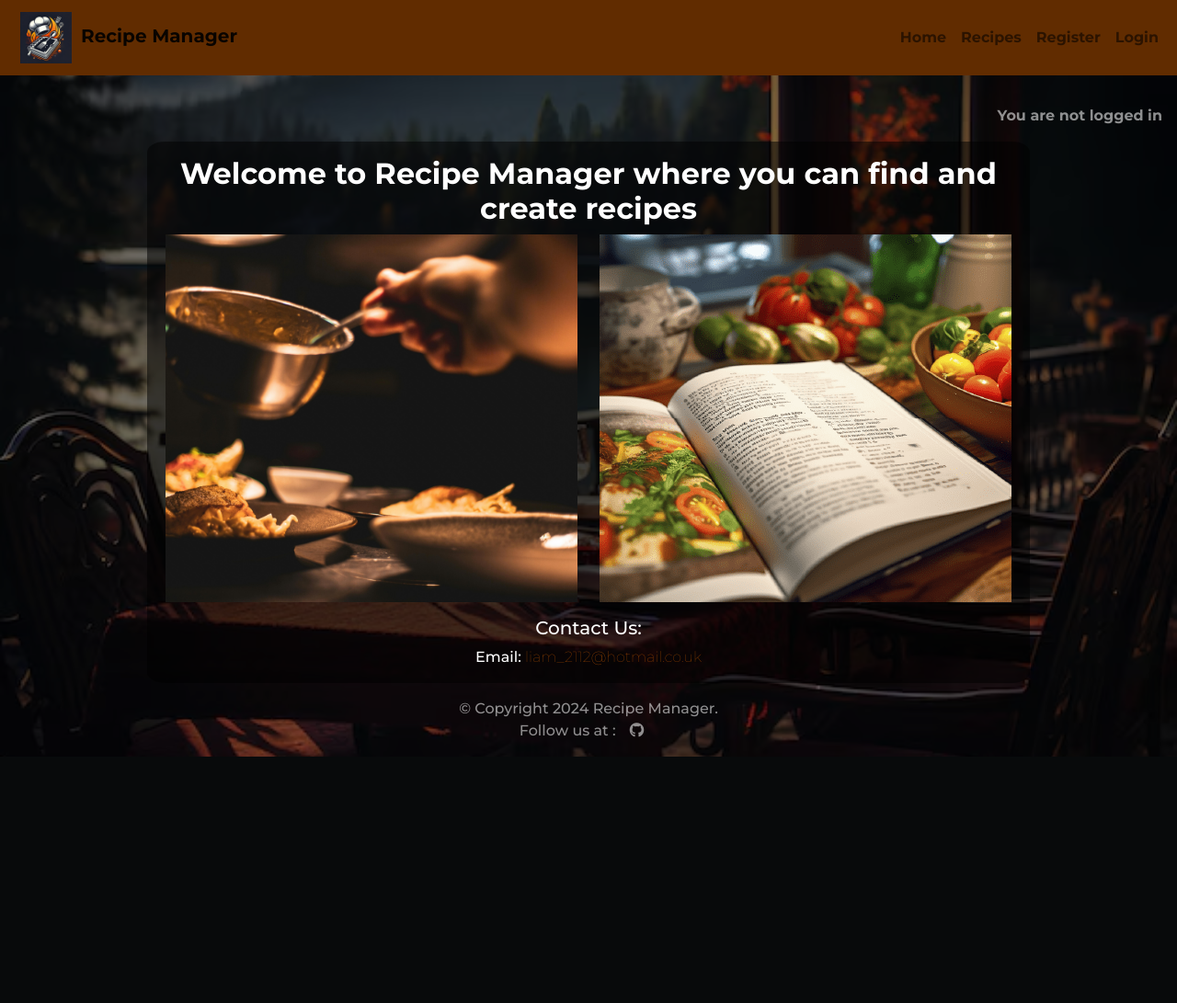
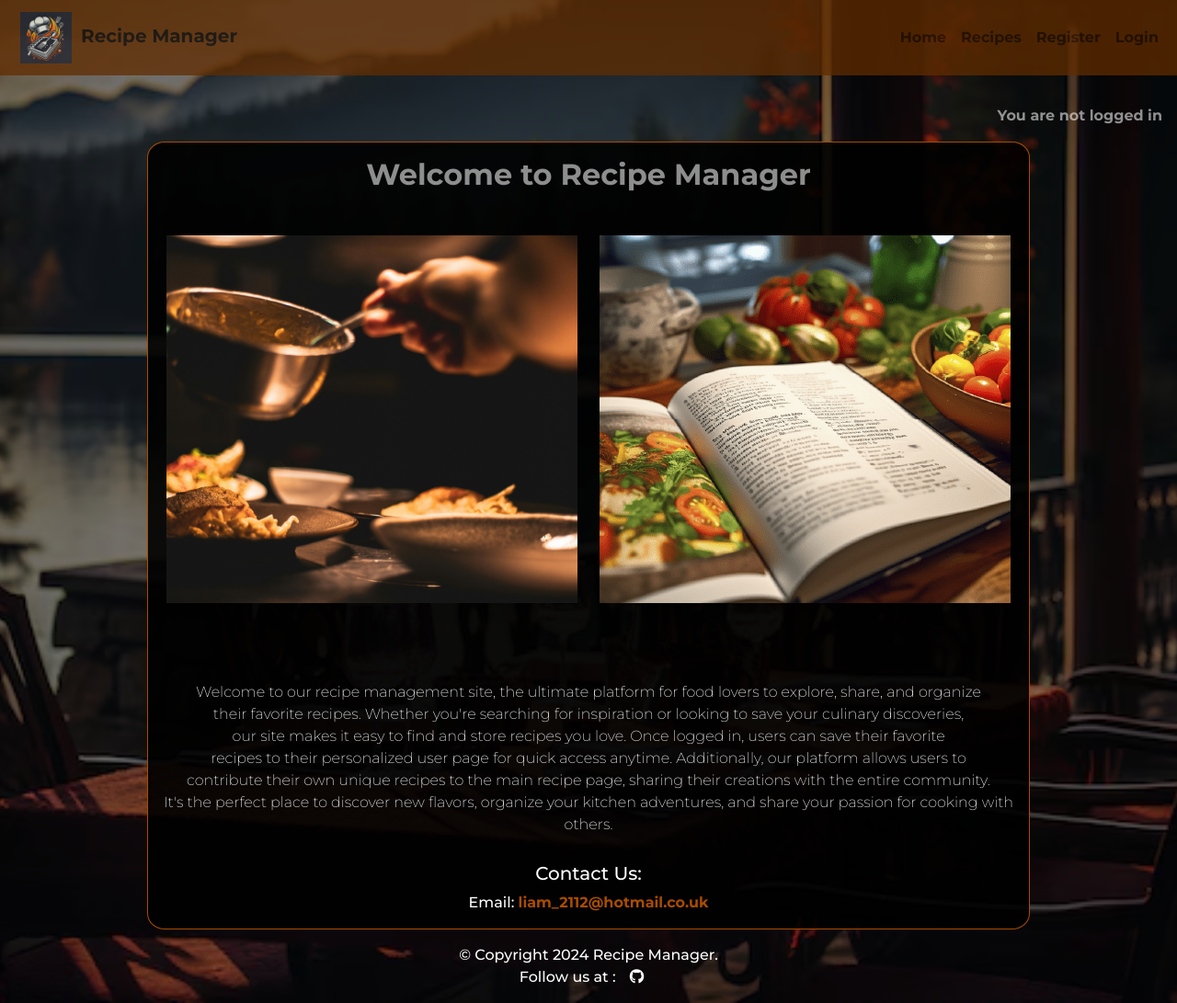
Before and after one commit to liam-2112/recipe-site, a Django app: page / in a window 1280 px wide. Shown: the whole page at 92% size. Before the commit the page ends 823 px from the top, so only its background shows below. Run offline with Django 4.2, Linux system fonts and the light colour scheme; some libraries are stand-ins or nearby versions.

Commit message:
Added home page intro paragraph

```diff
--- a/home/templates/home/index.html
+++ b/home/templates/home/index.html
@@ -9,27 +9,44 @@
     <div class="row">
         <div class="col-12">
             <div class="container-fluid text-center px-2 card w-75">
-                <div id="intro" class="mt-3">
+                <div id="intro" class="mt-3 opacity">
                     <h2>
-                        <strong>Welcome to Recipe Manager where you can find and create recipes</strong>
+                        <strong>Welcome to Recipe Manager</strong>
+                        <br>
+                        <br>
                     </h2>
                 </div>
 
                 <!-- Images of food prep -->
                 <div class="row mb-3 mx-auto">
                     <div class="col-6">
-                        <img src="{% static 'images/homepic1.jpg' %}" alt="Diner table set by a lake" class="img-fluid img-same">
+                        <img src="{% static 'images/homepic1.jpg' %}" alt="chef using a laddle to pour sauce over food " class="img-fluid img-same">
                     </div>
                     <div class="col-6">
-                        <img src="{% static 'images/homepic2.png' %}" alt="Diner table set by a lake" class="img-fluid img-same">
+                        <img src="{% static 'images/homepic2.png' %}" alt="an open recipe book on a table with ingredients layed around" class="img-fluid img-same">
                     </div>
+                </div>
+
+                <div id="intro" class="mt-3">
+                    <p>
+                        <br>
+                        <br>
+                        Welcome to our recipe management site, the ultimate platform for food lovers to explore, share, and organize <br>
+                        their favorite recipes. Whether you're searching for inspiration or looking to save your culinary discoveries, <br>
+                        our site makes it easy to find and store recipes you love. Once logged in, users can save their favorite <br>
+                        recipes to their personalized user page for quick access anytime. Additionally, our platform allows users to <br>
+                        contribute their own unique recipes to the main recipe page, sharing their creations with the entire community. <br>
+                        It's the perfect place to discover new flavors, organize your kitchen adventures, and share your passion for cooking with others.
+                        <br>
+                        <br>
+                    </p>
                 </div>
 
                 <!-- Get in touch -->
                         <div class="mb-3">
                             <h5 class="text-center">Contact Us:</h5>
                             <span>Email: </span>
-                            <a href="mailto:liam_2112@hotmail.co.uk" class="link fs-6 fw-lighter">liam_2112@hotmail.co.uk</a>
+                            <a href="mailto:liam_2112@hotmail.co.uk" class="link fs-6">liam_2112@hotmail.co.uk</a>
                         </div>
 
             </div>
--- a/static/css/style.css
+++ b/static/css/style.css
@@ -16,6 +16,11 @@ body {
 .opacity {
     opacity: 0.55;
 }
+
+.opacity2 {
+    opacity: 0.75;
+}
+
 .alert {
     background-color: #d7bbbbab;
     color: black;
@@ -39,6 +44,18 @@ body {
     height: 7vh;
     width: 7vh;
     margin: 0 10px;
+}
+
+.footer-text {
+    color: white;
+}
+
+.git-logo {
+    color: white;
+}
+
+.git-logo:hover {
+    color: #a94c00;
 }
 
 .menu {
@@ -241,8 +258,8 @@ body {
 
 /* Background for content */
 .card {
-    background-color: rgba(0, 0, 0, 0.516);
-    border: none;
+    background-color: rgba(0, 0, 0, 0.9);
+    border: 1px solid #a94c00;
     border-radius: 2%;
 }
 
--- a/templates/base.html
+++ b/templates/base.html
@@ -32,7 +32,7 @@
 
 <body class="d-flex flex-column h-100 main-bg" id="top">
     <!-- Navigation -->
-    <nav class="navbar navbar-expand-lg navbar-light navbar-color">
+    <nav class="navbar navbar-expand-lg navbar-light navbar-color opacity2">
         <div class="container-fluid">
             <a class="navbar-brand d-inline" href="{% url 'home' %}"><img src="{% static 'images/logo.webp' %}" alt="A chefs hat over a recipe book with fire in the background"
                     class="logo {% if request.path == home_url %} d-lg-none {% endif %}"><span
@@ -103,9 +103,9 @@
     </main>
 
     <!-- Footer -->
-    <footer class="footer mt-auto py-3 dark-bg opacity">
+    <footer class="footer mt-auto py-3 footer-text">
         <ul class="list-group">
-            <li class="m-0 text-center text-white">
+            <li class="m-0 text-center">
                 &copy; Copyright 2024 Recipe Manager.
             </li>
         </ul>
@@ -113,7 +113,7 @@
             <li>Follow us at :</li>
             <li>
                 <a href="https://github.com/liam-2112/recipe-site" target="_blank" rel="noopener"
-                    aria-label="Visit our GitHub page (opens in a new tab)"><i class="fa-brands fa-github"></i></a>
+                    aria-label="Visit our GitHub page (opens in a new tab)"><i class="fa-brands fa-github git-logo"></i></a>
             </li>
         </ul>
     </footer>
```
